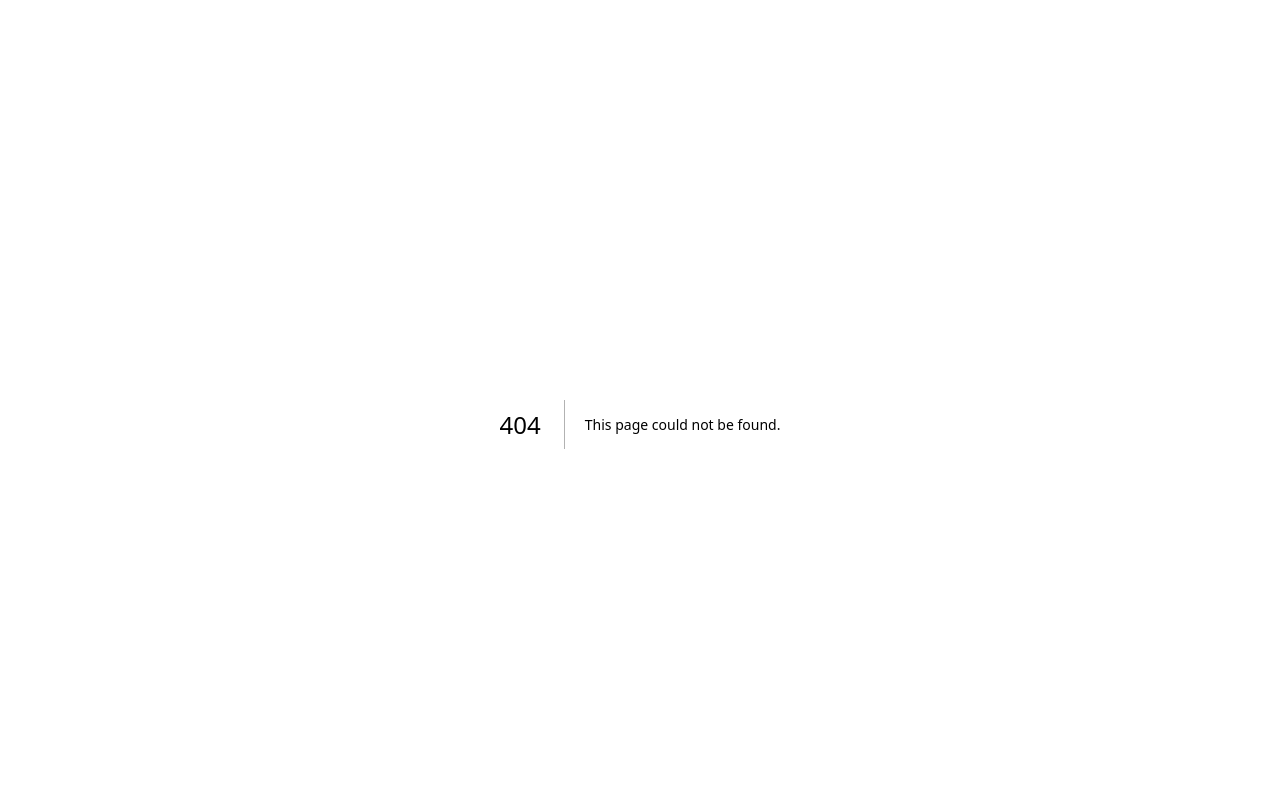
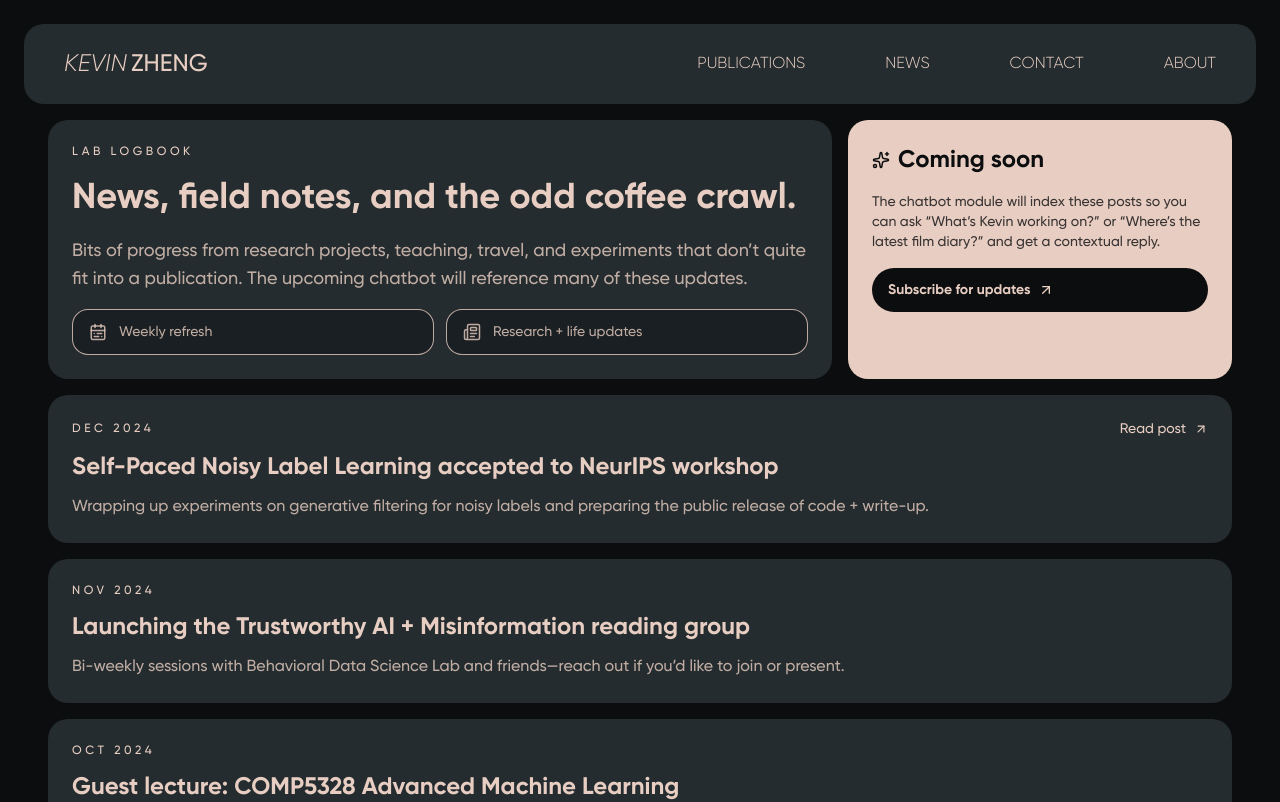
Before and after one commit to kyxzhe/kyxzhe.github.io, a Next.js app: page /news in a window 1280 px wide. Before the commit this address had no page. Shown: the top 802 px of the page. Built offline with nearby package versions, Linux system fonts and the light colour scheme.

Commit message:
feat: add news page and chatbot hero panel

```diff
--- /dev/null
+++ b/src/app/news/page.tsx
@@ -0,0 +1,124 @@
+"use client";
+
+import Link from "next/link";
+import { motion } from "motion/react";
+import { ArrowUpRight, CalendarRange, Newspaper, Sparkles } from "lucide-react";
+import Navbar from "@/components/Navbar";
+import Footer from "@/components/Footer";
+import { cardVariants, containerVariants, textVariants, projectsVariants } from "@/lib/animation/variants";
+import { newsItems } from "@/lib/constants/news";
+
+export default function NewsPage() {
+  return (
+    <div className="flex flex-col min-h-screen font-sans pt-2 md:pt-0 lg:py-6 xl:py-0 xl:pb-6 overflow-auto lg:overflow-hidden">
+      <Navbar />
+      <motion.main
+        className="flex-1 flex flex-col gap-4 px-2 md:px-4 lg:px-6 pb-6"
+        variants={containerVariants}
+        initial="hidden"
+        animate="visible"
+      >
+        <section className="grid grid-cols-1 lg:grid-cols-3 gap-4">
+          <motion.div
+            className="bg-card rounded-[20px] p-6 flex flex-col gap-4 lg:col-span-2"
+            variants={cardVariants}
+            initial="hidden"
+            animate="visible"
+          >
+            <motion.p
+              className="uppercase tracking-[0.3em] text-xs text-muted-foreground"
+              variants={textVariants}
+              initial="hidden"
+              animate="visible"
+            >
+              Lab logbook
+            </motion.p>
+            <motion.h1
+              className="text-3xl md:text-4xl font-semibold leading-tight"
+              variants={textVariants}
+              initial="hidden"
+              animate="visible"
+            >
+              News, field notes, and the odd coffee crawl.
+            </motion.h1>
+            <motion.p
+              className="text-base md:text-lg text-foreground/80"
+              variants={textVariants}
+              initial="hidden"
+              animate="visible"
+            >
+              Bits of progress from research projects, teaching, travel, and experiments that don’t
+              quite fit into a publication. The upcoming chatbot will reference many of these updates.
+            </motion.p>
+            <div className="grid grid-cols-1 sm:grid-cols-2 gap-3 text-sm text-foreground/80">
+              <div className="rounded-[16px] border border-border px-4 py-3 bg-background/40 flex items-center gap-3">
+                <CalendarRange size={18} />
+                Weekly refresh
+              </div>
+              <div className="rounded-[16px] border border-border px-4 py-3 bg-background/40 flex items-center gap-3">
+                <Newspaper size={18} />
+                Research + life updates
+              </div>
+            </div>
+          </motion.div>
+
+          <motion.div
+            className="bg-foreground text-background rounded-[20px] p-6 flex flex-col gap-4"
+            variants={cardVariants}
+            initial="hidden"
+            animate="visible"
+          >
+            <motion.h2
+              className="text-2xl font-semibold flex items-center gap-2"
+              variants={textVariants}
+              initial="hidden"
+              animate="visible"
+            >
+              <Sparkles size={18} />
+              Coming soon
+            </motion.h2>
+            <motion.p
+              className="text-sm text-background/80"
+              variants={textVariants}
+              initial="hidden"
+              animate="visible"
+            >
+              The chatbot module will index these posts so you can ask “What’s Kevin working on?” or
+              “Where’s the latest film diary?” and get a contextual reply.
+            </motion.p>
+            <Link
+              href="/contact"
+              className="inline-flex items-center gap-2 rounded-full bg-background text-foreground px-4 py-3 text-sm font-semibold"
+            >
+              Subscribe for updates <ArrowUpRight size={16} />
+            </Link>
+          </motion.div>
+        </section>
+
+        <section className="grid grid-cols-1 gap-4">
+          {newsItems.map((item) => (
+            <motion.div
+              key={item.title}
+              className="bg-card rounded-[20px] p-6 flex flex-col gap-3"
+              variants={projectsVariants}
+              initial="hidden"
+              animate="visible"
+            >
+              <div className="flex items-center justify-between flex-wrap gap-2">
+                <p className="text-xs uppercase tracking-[0.3em] text-muted-foreground">{item.date}</p>
+                {item.link && (
+                  <Link href={item.link} className="inline-flex items-center gap-2 text-sm text-brand-accent hover:underline">
+                    Read post <ArrowUpRight size={14} />
+                  </Link>
+                )}
+              </div>
+              <h3 className="text-2xl font-semibold">{item.title}</h3>
+              <p className="text-foreground/80 text-sm md:text-base">{item.summary}</p>
+            </motion.div>
+          ))}
+        </section>
+      </motion.main>
+      <Footer className="mb-4" />
+    </div>
+  );
+}
--- a/src/components/ChatIntroPanel.tsx
+++ b/src/components/ChatIntroPanel.tsx
@@ -1,6 +1,5 @@
 "use client";
 
-import Link from "next/link";
 import { motion } from "motion/react";
 import { MessageCircle, Sparkles, Send } from "lucide-react";
 import { cardVariants, textVariants } from "@/lib/animation/variants";
@@ -90,13 +89,13 @@ export default function ChatIntroPanel() {
         initial="hidden"
         animate="visible"
       >
-        <Link
-          href="#contact"
-          className="inline-flex items-center justify-center gap-2 rounded-full bg-foreground text-background py-3 text-sm font-semibold transition hover:bg-foreground/80"
+        <button
+          type="button"
+          className="inline-flex items-center justify-center gap-2 rounded-full bg-foreground text-background py-3 text-sm font-semibold cursor-default"
         >
           <Send size={16} />
           Say hi or book a chat
-        </Link>
+        </button>
         <p className="text-xs text-muted-foreground">
           I’m a PhD student at UTS working with Dr. Marian-Andrei Rizoiu in the Behavioral Data Science Lab.
           The chatbot will share stories about research, photography, and the best flat whites in Sydney soon.
--- a/src/components/ProjectsSection.tsx
+++ b/src/components/ProjectsSection.tsx
@@ -4,12 +4,12 @@ import Image from "next/image";
 import { ArrowUpRight, Github, Linkedin } from "lucide-react";
 import { motion } from "motion/react";
 import { cardVariants, projectsVariants, projectItemVariants, socialVariants, textVariants, iconVariants } from "@/lib/animation/variants";
-import { projects } from "@/lib/constants/projects";
+import { newsItems } from "@/lib/constants/news";
 import { socials } from "@/lib/constants/socials";
 import { GoogleScholarIcon, OrcidIcon } from "@/components/icons/AcademicIcons";
 
 export default function ProjectsSection() {
-  const [featured, ...others] = projects;
+  const [headline, ...others] = newsItems;
   return (
     <div id="projects" className="flex flex-col w-full lg:w-[30%] gap-4 md:justify-between lg:mb-6 overflow-visible">
       {/* === CARD 3: Projects List === */}
@@ -26,8 +26,9 @@ export default function ProjectsSection() {
             initial="hidden"
             animate="visible"
           >
-            <p className="text-xs uppercase tracking-[0.3em] text-foreground/60">Latest Publications</p>
-            <h2 className="text-xl md:text-2xl font-medium">{featured.name}</h2>
+            <p className="text-xs uppercase tracking-[0.3em] text-foreground/60">Lab News</p>
+            <h2 className="text-xl md:text-2xl font-medium">{headline.title}</h2>
+            <p className="text-xs uppercase tracking-[0.2em] text-muted-foreground">{headline.date}</p>
           </motion.div>
           <motion.div
             variants={iconVariants}
@@ -45,8 +46,8 @@ export default function ProjectsSection() {
           animate="visible"
         >
           <Image
-            src={featured.imgSrc}
-            alt={`${featured.name} visual`}
+            src={headline.cover}
+            alt={`${headline.title} visual`}
             width={300}
             height={170}
             priority
@@ -59,17 +60,28 @@ export default function ProjectsSection() {
           initial="hidden"
           animate="visible"
         >
-          {others.map((project) => (
-            <motion.div
-              key={project.name}
-              variants={projectItemVariants}
-              whileHover="hover"
+          <p className="text-sm text-muted-foreground mb-4">{headline.summary}</p>
+          <div className="flex items-center justify-between text-sm mb-4">
+            <a
+              href={headline.link ?? "/news"}
+              className="inline-flex items-center gap-2 text-brand-accent hover:underline"
             >
+              Read more <ArrowUpRight size={16} />
+            </a>
+            <span className="text-foreground/60 uppercase tracking-[0.2em] text-xs">Latest</span>
+          </div>
+
+          {others.map((item) => (
+            <motion.div key={item.title} variants={projectItemVariants} whileHover="hover">
               <hr className="border-0 h-[1px] bg-accent" />
-              <div className="flex justify-between items-center group cursor-pointer p-2 md:p-4">
-                <span className="text-lg md:text-xl">{project.name}</span>
+              <div className="flex justify-between items-start group cursor-pointer p-3 md:p-4">
+                <div className="flex flex-col">
+                  <span className="text-xs uppercase tracking-[0.3em] text-foreground/40">{item.date}</span>
+                  <span className="text-lg md:text-xl">{item.title}</span>
+                  <p className="text-sm text-foreground/60 max-w-[220px]">{item.summary}</p>
+                </div>
                 <div className="flex items-center">
-                  <Image src={project.imgSrc} alt={project.name} width={60} height={36} loading="lazy" quality={80} className="md:w-[100px] md:h-[68px] lg:w-[80px] lg:h-[48px] rounded-lg object-cover" />
+                  <Image src={item.cover} alt={item.title} width={60} height={36} loading="lazy" quality={80} className="md:w-[100px] md:h-[68px] lg:w-[80px] lg:h-[48px] rounded-lg object-cover" />
                 </div>
               </div>
             </motion.div>
--- a/src/lib/constants/navItems.ts
+++ b/src/lib/constants/navItems.ts
@@ -1,5 +1,6 @@
 export const navItems = [
   { href: '/publications', label: 'Explore publications', title: 'Publications' },
+  { href: '/news', label: 'View lab notes', title: 'News' },
   { href: '/contact', label: 'Contact information', title: 'Contact' },
   { href: '/about', label: 'Learn more about Kevin', title: 'About' }
 ];
--- /dev/null
+++ b/src/lib/constants/news.ts
@@ -0,0 +1,39 @@
+export type NewsItem = {
+  title: string;
+  date: string;
+  summary: string;
+  link?: string;
+  cover: string;
+};
+
+export const newsItems: NewsItem[] = [
+  {
+    title: "Self-Paced Noisy Label Learning accepted to NeurIPS workshop",
+    date: "Dec 2024",
+    summary:
+      "Wrapping up experiments on generative filtering for noisy labels and preparing the public release of code + write-up.",
+    link: "https://github.com/KevinCarpricorn/NeurIPS2024",
+    cover: "/projects/work-1.jpg",
+  },
+  {
+    title: "Launching the Trustworthy AI + Misinformation reading group",
+    date: "Nov 2024",
+    summary:
+      "Bi-weekly sessions with Behavioral Data Science Lab and friends—reach out if you’d like to join or present.",
+    cover: "/projects/work-2.jpg",
+  },
+  {
+    title: "Guest lecture: COMP5328 Advanced Machine Learning",
+    date: "Oct 2024",
+    summary:
+      "Walked through scaling LLMs and practical tooling for data-centric evaluation with a room full of curious students.",
+    cover: "/projects/work-3.jpg",
+  },
+  {
+    title: "Field notes: film photography + coffee crawl in Tokyo",
+    date: "Sep 2024",
+    summary:
+      "Documenting urban motion on Portra 400 and mapping cafe recommendations—will share highlights via the future chatbot.",
+    cover: "/projects/work-4.jpg",
+  },
+];
```
